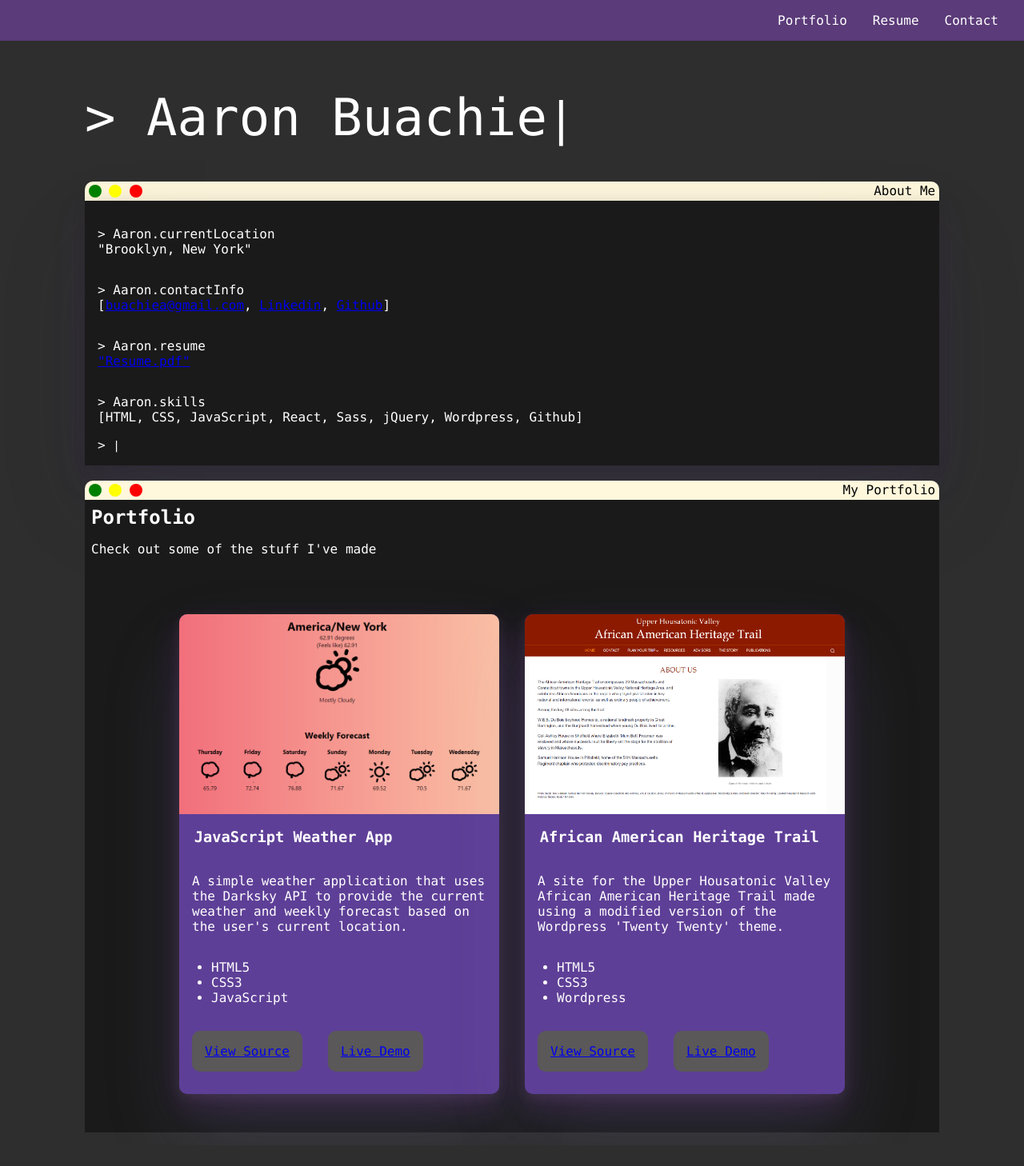
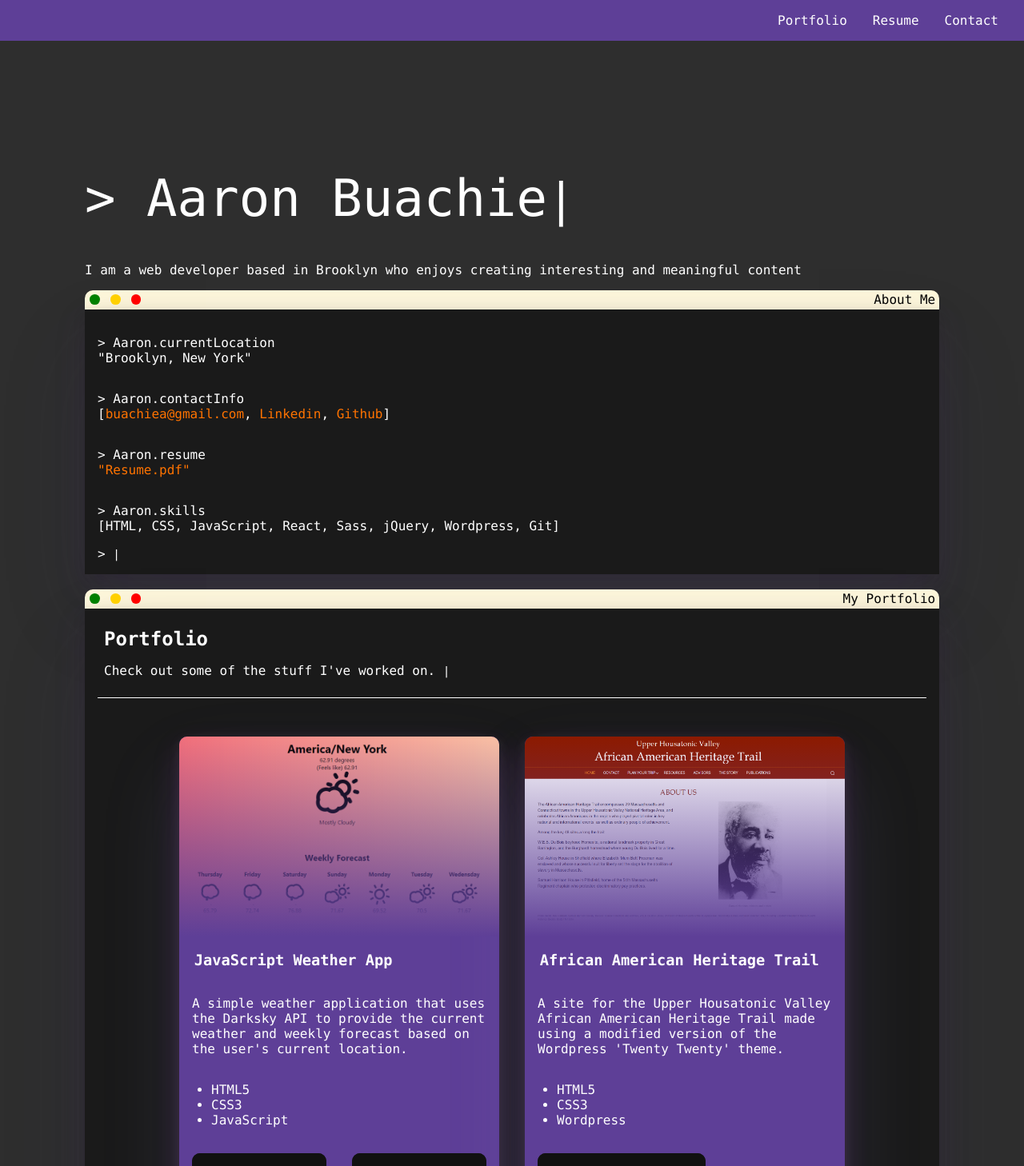
Before and after one commit to Buachie/portfolio, a React (Create React App) app: page / in a window 1280 px wide. Shown: the top 1458 px of the page at 80% size. Before the commit the page ends 1432 px from the top, so only its background shows below. Built offline with nearby package versions, Linux system fonts and the light colour scheme.

Commit message:
GENERAL LAYOUT AND STYLING CHANGES
- Add rainbow hover effect for project buttons

- Increase size of top margin for Hero

- Change color of links on hero for more visibility

- Hero and nav links now change color on hover

- Add footer

- Add gradient overlay on project images

```diff
--- a/src/App.css
+++ b/src/App.css
@@ -11,6 +11,9 @@ body {
   padding: 0;
   width: 100%;
   background-color: rgb(46, 46, 46);
+  /*background: linear-gradient(#0f2027, #203a43, #2c5364) fixed;*/
+  background-size: cover;
+  background-repeat: no-repeat;
   color: #fff;
   font-family: Consolas, monaco, monospace;
 }
@@ -28,19 +31,24 @@ body {
 .nav-bar {
   width: 100%;
   padding: 1em;
-  background-color: rgb(91, 59, 121);
+  background-color: rgb(94, 63, 151);
   margin: 0 auto;
   display: flex;
   justify-content: flex-end;
 }
+
 .nav-bar nav a {
   text-decoration: none;
   color: #fff;
   padding: 1em;
 }
+nav a:hover {
+  color: #ff7300;
+}
 
 /*Hero Styling*/
 .hero-container {
+  margin-top: 9em;
 }
 .hero-container h1 {
   font-size: 4em;
@@ -56,15 +64,16 @@ body {
   justify-content: space-between;
   align-items: center;
 }
+
 .button-container {
   display: flex;
   align-items: flex-start;
 }
 
 .button {
-  width: 1em;
-  height: 1em;
-  margin: 0.3em;
+  width: 0.8em;
+  height: 0.8em;
+  margin: 0.4em;
   border-radius: 50%;
 }
 /*Button Colors*/
@@ -72,13 +81,14 @@ body {
   background-color: green;
 }
 .yellow {
-  background-color: yellow;
+  background-color: rgb(255, 208, 0);
 }
 .red {
   background-color: red;
 }
 
-.my-info {
+.my-info,
+.card-container {
   background-color: rgb(26, 26, 26);
   padding: 1em;
   box-shadow: 0 50px 100px rgba(50, 50, 93, 0.15),
@@ -90,6 +100,14 @@ body {
 .info-title::before,
 .hero-container h1::before {
   content: "> ";
+}
+/*Link Colors*/
+.info-section a {
+  color: #ff7300;
+  text-decoration: none;
+}
+.info-section a:hover {
+  color: rgb(182, 0, 182);
 }
 
 .cursor {
@@ -128,6 +146,19 @@ body {
   height: 250px;
   min-height: 250px;
   max-height: 250px;
+  position: relative;
+}
+.overlay {
+  position: absolute;
+  top: 0;
+  left: 0;
+  width: 100%;
+  height: 100%;
+  background: linear-gradient(
+    to bottom,
+    rgba(255, 255, 255, 0),
+    rgba(94, 63, 151, 1)
+  );
 }
 .project-img img {
   height: 100%;
@@ -141,11 +172,96 @@ body {
 .button-container a {
   margin: 1em;
   padding: 1em;
+}
+/*Button Glow Effect*/
+.glow-on-hover {
+  margin: 1em;
+  padding: 1em;
+  width: 210px;
+  height: 50px;
+  border: none;
+  outline: none;
+  color: #fff;
+  background: #111;
+  cursor: pointer;
+  position: relative;
+  z-index: 0;
   border-radius: 10px;
-  background-color: rgb(90, 88, 88);
+  text-decoration: none;
 }
+
+.glow-on-hover:before {
+  content: "";
+  background: linear-gradient(
+    45deg,
+    #ff0000,
+    #ff7300,
+    #fffb00,
+    #48ff00,
+    #00ffd5,
+    #002bff,
+    #7a00ff,
+    #ff00c8,
+    #ff0000
+  );
+  position: absolute;
+  top: -2px;
+  left: -2px;
+  background-size: 400%;
+  z-index: -1;
+  filter: blur(5px);
+  width: calc(100% + 4px);
+  height: calc(100% + 4px);
+  animation: glowing 20s linear infinite;
+  opacity: 0;
+  transition: opacity 0.3s ease-in-out;
+  border-radius: 10px;
+}
+
+.glow-on-hover:active {
+  color: #000;
+}
+
+.glow-on-hover:active:after {
+  background: transparent;
+}
+
+.glow-on-hover:hover:before {
+  opacity: 1;
+}
+
+.glow-on-hover:after {
+  z-index: -1;
+  content: "";
+  position: absolute;
+  width: 100%;
+  height: 100%;
+  background: #111;
+  left: 0;
+  top: 0;
+  border-radius: 10px;
+}
+
 .title-container {
   padding: 0.5em;
+  border-bottom: 1px solid #fff;
+}
+
+/*Footer*/
+footer {
+  width: 100%;
+  background: rgb(26, 26, 26);
+  text-align: center;
+  padding: 0.5em;
+}
+/*Media Queries*/
+@media screen and (max-width: 450px) {
+  .project-img {
+    display: none !important;
+  }
+  .card {
+    min-height: 400px;
+  }
 }
 
 /*Cursor Animation*/
@@ -154,3 +270,14 @@ body {
     color: transparent;
   }
 }
+@keyframes glowing {
+  0% {
+    background-position: 0 0;
+  }
+  50% {
+    background-position: 400% 0;
+  }
+  100% {
+    background-position: 0 0;
+  }
+}
--- a/src/App.js
+++ b/src/App.js
@@ -17,6 +17,9 @@ export default class App extends Component {
             <Projects />
           </div>
         </div>
+        <footer>
+          <p>Aaron Buachie &copy; 2020</p>
+        </footer>
       </div>
     );
   }
--- a/src/components/Hero.js
+++ b/src/components/Hero.js
@@ -1,13 +1,18 @@
 import React, { Component } from "react";
 
 export class Hero extends Component {
-  state = {};
   render() {
     return (
       <div className="hero-container">
         <h1 className="name">
           Aaron Buachie<span className="cursor">|</span>
         </h1>
+        <div className="about">
+          <p>
+            I am a web developer based in Brooklyn who enjoys creating
+            interesting and meaningful content
+          </p>
+        </div>
         <div className="header-decoration">
           <div className="button-container">
             <div className="button green"></div>
@@ -41,7 +46,7 @@ export class Hero extends Component {
           <div className="info-section">
             <div className="info-title">Aaron.skills</div>
             <div className="info-data">
-              [HTML, CSS, JavaScript, React, Sass, jQuery, Wordpress, Github]
+              [HTML, CSS, JavaScript, React, Sass, jQuery, Wordpress, Git]
             </div>
           </div>
           <div className="info-title">
--- a/src/components/ProjectCard.js
+++ b/src/components/ProjectCard.js
@@ -7,6 +7,7 @@ export class ProjectCard extends Component {
       <div className="card">
         <div className="project-img">
           <img src={this.props.img}></img>
+          <div className="overlay"></div>
         </div>
         <h3 className="project-title">{this.props.title}</h3>
         <p className="project-description">{this.props.description}</p>
@@ -19,8 +20,20 @@ export class ProjectCard extends Component {
           </ul>
         </div>
         <div className="button-container">
-          <a href={this.props.source}>View Source</a>
-          <a href={this.props.demo}>Live Demo</a>
+          {this.props.source ? (
+            <a className="glow-on-hover" href={this.props.source}>
+              View Source
+            </a>
+          ) : (
+            console.log()
+          )}
+          {this.props.demo ? (
+            <a className="glow-on-hover" href={this.props.demo}>
+              View Project
+            </a>
+          ) : (
+            console.log()
+          )}
         </div>
       </div>
     );
--- a/src/components/Projects.js
+++ b/src/components/Projects.js
@@ -2,6 +2,7 @@ import React, { Component } from "react";
 import ProjectCard from "./ProjectCard";
 import Weather from "../img/weather_app.png";
 import Heritage from "../img/heritage_trail.png";
+import Entertainment from "../img/entertainment_sim.png";
 export class Projects extends Component {
   render() {
     return (
@@ -18,7 +19,10 @@ export class Projects extends Component {
         <div className="card-container">
           <div className="title-container">
             <h2>Portfolio</h2>
-            <p>Check out some of the stuff I've made</p>
+            <p>
+              Check out some of the stuff I've worked on.{" "}
+              <span className="cursor">|</span>
+            </p>
           </div>
 
           <div className="project-info">
@@ -38,13 +42,25 @@ export class Projects extends Component {
               img={Heritage}
               title={"African American Heritage Trail"}
               description={
-                "A site for the Upper Housatonic Valley African American Heritage Trail made using a modified version of the Wordpress 'Twenty Twenty' theme.   "
+                "A site for the Upper Housatonic Valley African American Heritage Trail made using a modified version of the Wordpress 'Twenty Twenty' theme."
               }
-              source={"#"}
               demo={"#"}
               skill1={"HTML5"}
               skill2={"CSS3"}
               skill3={"Wordpress"}
+            />
+            <ProjectCard
+              img={Entertainment}
+              title={"Entertainment Simulator"}
+              description={
+                "A game made in React that provides the user with different things to do depending on the current weather. Choosing an option will affect various stats. All information is also stored locally for future use."
+              }
+              source={"https://github.com/Buachie/entertainment-sim/"}
+              demo={"https://buachie.github.io/entertainment-sim/"}
+              skill1={"ReactJS"}
+              skill2={"CSS3"}
+              skill3={"HTML5"}
+              skill4={"JavaScript"}
             />
           </div>
         </div>
```
Also changed, not shown: src/img/entertainment_sim.png (added).
